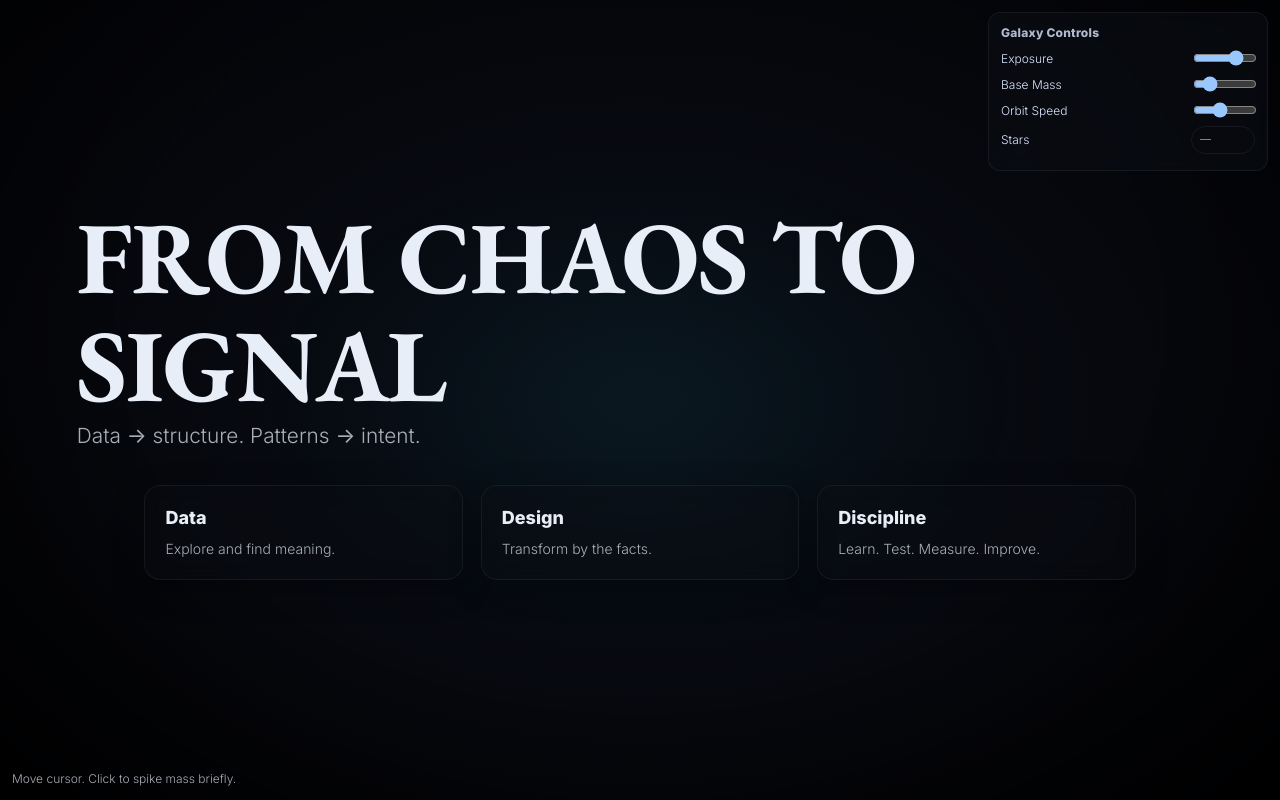
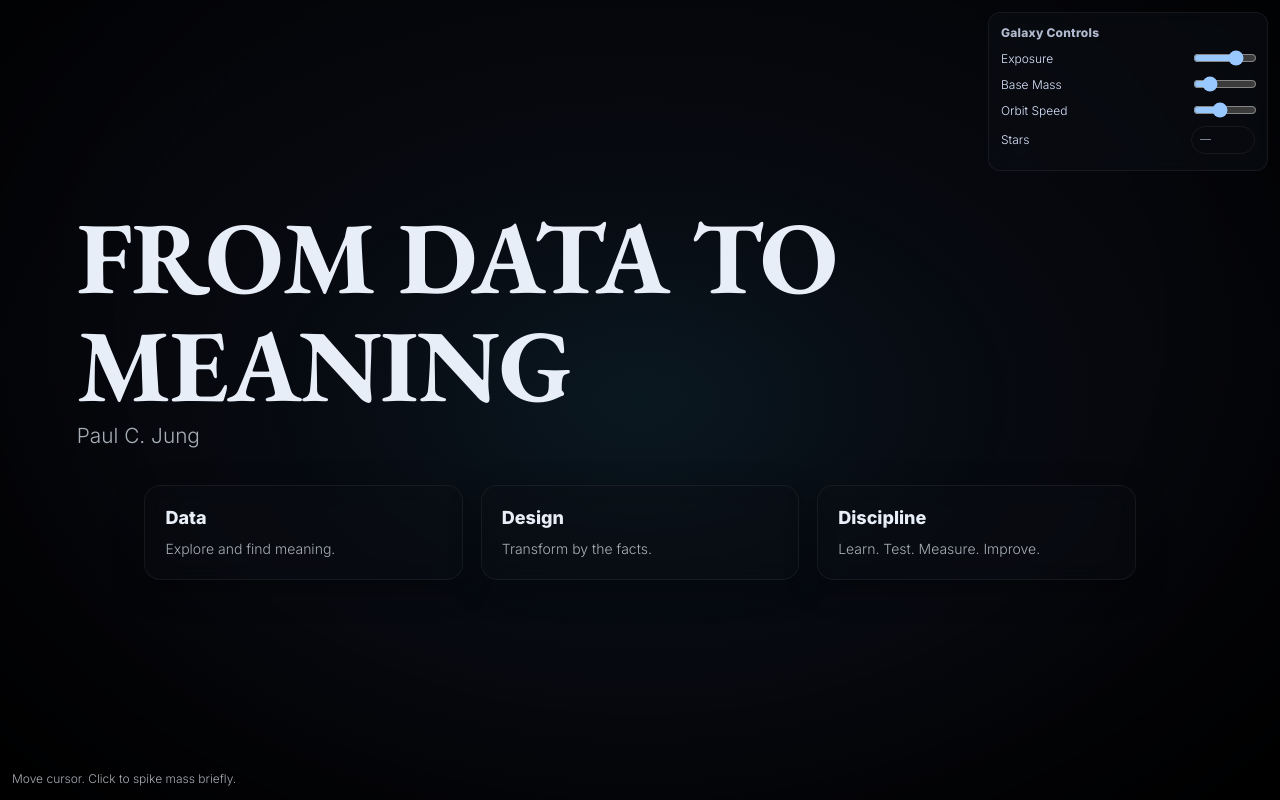
Before and after one commit to pchj/pchj.github.io, a plain HTML site: page index.html in a window 1280 px wide. Shown: the top 800 px of the page. Drawn offline with nearby package versions, Linux system fonts and the light colour scheme.

Commit message:
Update intro section text in index.html

```diff
--- a/index.html
+++ b/index.html
@@ -67,8 +67,8 @@
 <!-- Intro -->
 <section class="section" id="s-intro">
   <div class="inner">
-    <h1 class="title headerText">From Chaos to Signal</h1>
-    <p class="lead">Data → structure. Patterns → intent.</p>
+    <h1 class="title headerText">From Data to Meaning</h1>
+    <p class="lead">Paul C. Jung</p>
     <div class="cards">
       <div class="card"><h3>Data</h3><p>Explore and find meaning.</p></div>
       <div class="card"><h3>Design</h3><p>Transform by the facts.</p></div>
```
